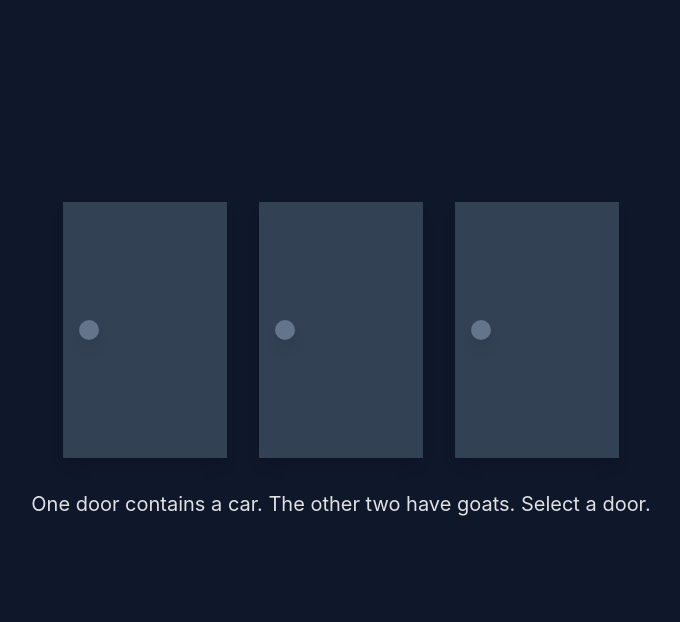
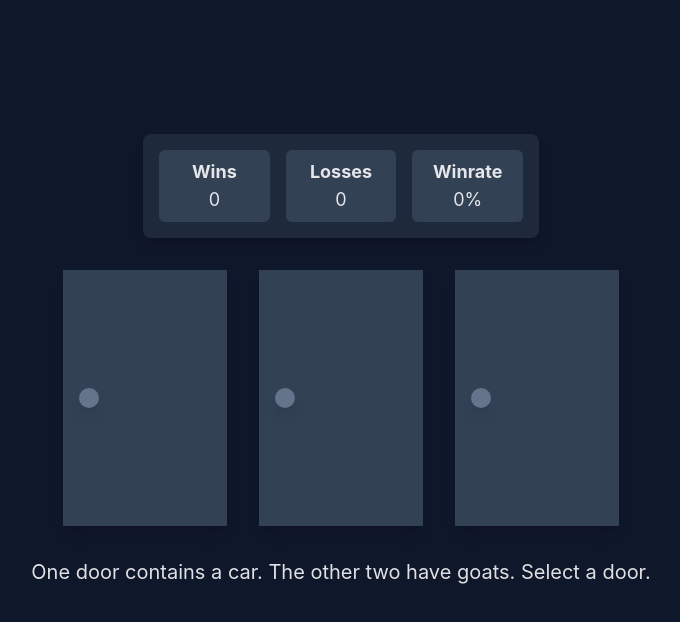
Before and after one commit to aaluzzi/monty-hall, a React (Vite) app: page / in a window 1280 px wide. Shown: the top 622 px of the page, without its empty margins (299-979 px from the left). Built offline with nearby package versions, Linux system fonts and the light colour scheme.

Commit message:
Add stats card display

```diff
--- a/src/App.jsx
+++ b/src/App.jsx
@@ -1,8 +1,11 @@
 import { useState } from 'react'
+import Stats from './components/Stats'
 import Door from './components/Door'
 import Button from './components/Button'
 
 function App() {
+  const [wins, setWins] = useState(0);
+  const [losses, setLosses] = useState(0);
   const [status, setStatus] = useState("selecting");
   const [message, setMessage] = useState("One door contains a car. The other two have goats. Select a door.")
   const [doorsContents, setDoorsContents] = useState(getRandomDoorsContents());
@@ -44,8 +47,10 @@ function App() {
     setDoorsOpened([true, true, true]);
     if (doorsContents[finalDoorSelectionIndex] === "Car") {
       setMessage("Car acquired! You win!");
+      setWins(oldWins => oldWins + 1);
     } else {
       setMessage("You selected a goat. You lose.")
+      setLosses(oldLosses => oldLosses + 1);
     }
     setStatus("ended");
   }
@@ -60,6 +65,7 @@ function App() {
 
   return (
     <div className="flex flex-col gap-8 items-center justify-center">
+      <Stats wins={wins} losses={losses}/>
       <div className="flex gap-8 justify-center">
         <Door content={doorsContents[0]} selected={selectedDoorIndex == 0} select={selectedDoorIndex === -1 ? (() => onInitialDoorSelection(0)) : null} opened={doorsOpened[0]}/>
         <Door content={doorsContents[1]} selected={selectedDoorIndex == 1} select={selectedDoorIndex === -1 ? (() => onInitialDoorSelection(1)) : null} opened={doorsOpened[1]}/>
--- /dev/null
+++ b/src/components/Stats.jsx
@@ -0,0 +1,31 @@
+function Stats({wins, losses}) {
+    return (
+        <div className="rounded-lg w-[396px] p-4 shadow-lg text-lg flex gap-4 bg-slate-800">
+            <Stat label="Wins" stat={wins} />
+            <Stat label="Losses" stat={losses} />
+            <Stat label="Winrate"stat={getWinRate(wins, losses) + "%"} />
+        </div>
+    );
+}
+
+function Stat({label, stat}) {
+    return (
+        <div className="w-[33%] p-2 rounded-md bg-slate-700">
+            <div className="font-bold">{label}</div>
+            <div>{stat}</div>
+        </div>
+    );
+}
+
+function getWinRate(wins, losses) {
+    const total = wins + losses;
+    let percentage;
+    if (total === 0) {
+        percentage = "0";
+    } else {
+        percentage = (wins / (total) * 100).toFixed(2)
+    }
+    return percentage;
+}
+
+export default Stats;
```
